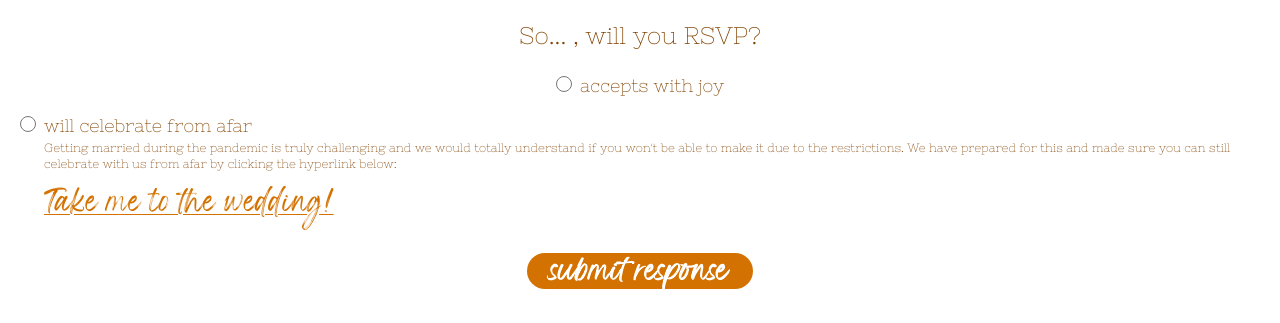
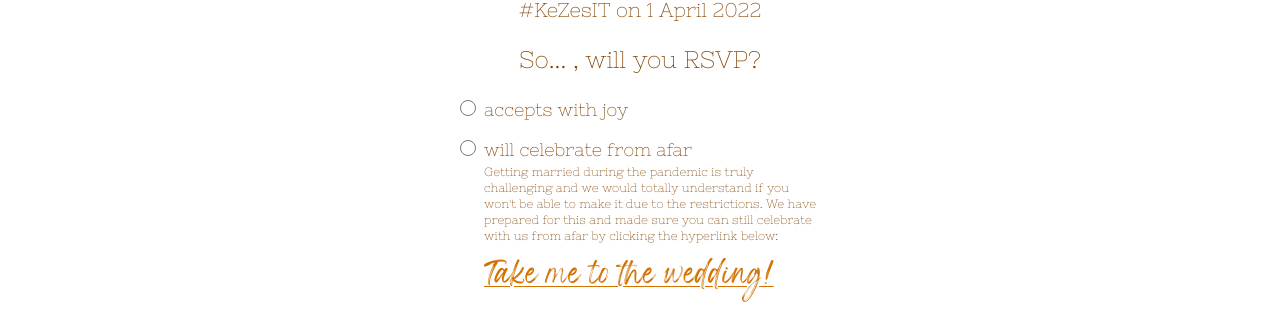
Before and after one commit to geecube72/mona-jude-rsvp, a Next.js app: page / in a window 1280 px wide. Shown: the part 318-641 px from the top of the page. Built offline with nearby package versions, Linux system fonts and the light colour scheme.

Commit message:
adjust layout

```diff
--- a/pages/index.js
+++ b/pages/index.js
@@ -133,7 +133,11 @@ export default function Home(props) {
 
   const FormComponent = () => {
     return (
-      <div className={'h-screen flex justify-center items-center'}>
+      <div className={'h-screen flex justify-center items-center'} style={{
+        maxWidth: 400,
+        marginRight: 'auto',
+        marginLeft: 'auto',
+      }}>
         <div className="text-3xl w-full text-center flex-col">
           <div className={'px-10 pt-20'}>
             <h1 className="font-wonderful-branding font-bold text-4xl tracking-wider text-brand"
@@ -151,7 +155,7 @@ export default function Home(props) {
               </div>
               <div
                 className={'font-nixie-one text-lg mb-8 text-left flex flex-col text-brand-dark'}>
-                <div className="flex lg:justify-center md:lg:justify-center mb-3">
+                <div className="flex mb-3">
                   <input
                     onChange={handleOnChange}
                     className="rounded-full h-4 w-4 border accent-brand border-gray-300 bg-white mt-1 align-top bg-no-repeat bg-center bg-contain float-left mr-2 cursor-pointer"
@@ -162,7 +166,7 @@ export default function Home(props) {
                   </label>
                 </div>
                 <div
-                  className="flex lg:justify-center md:lg:justify-center">
+                  className="flex">
                   <input
                     onChange={handleOnChange}
                     className="w-4 h-4 rounded-full border accent-brand border-gray-300 bg-white focus:outline-none transition duration-200 mt-1 align-top bg-no-repeat bg-center bg-contain float-left mr-2 cursor-pointer"
```
